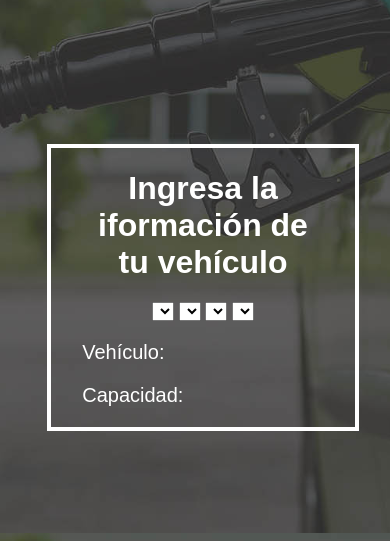
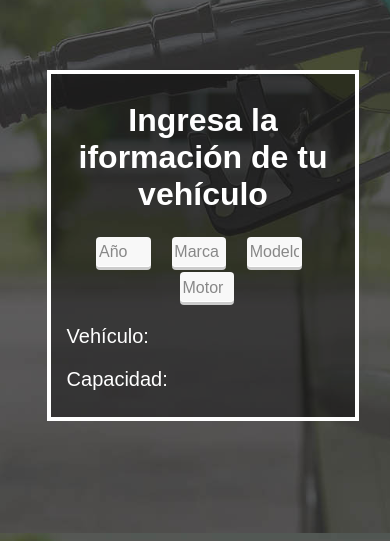
Before and after one commit to amicavi/tank_capacity, a plain HTML site: page index.html in a window 390 px wide. Shown: the part 311-852 px from the top of the page. Drawn offline with Linux system fonts and the light colour scheme.

Commit message:
added, masic markup design, responsive styles are missing

```diff
--- a/app/assets/style.scss
+++ b/app/assets/style.scss
@@ -1,6 +1,7 @@
 $font-properties: sans-serif, #fff;
 $standard-border: 4px solid #fff;
 $sides-space: 0px 10%;
+$transparency-black: rgba(0, 0, 0, 0.39);
 
 @mixin fonts-project ($family,$color) {
   font-family: $family;
@@ -37,20 +38,56 @@ header {
 
   .title-box {
     color: #fff;
+
+    img{
+      padding: 3% 0px;
+    }
   }
 }
 
 main {
-  @include container-centered(60%);
+  @include container-centered(50%);
 
   .content {
     width: 100%;
-    padding: $sides-space;
+    padding: 2% 5%;
     border: $standard-border;
+    background: $transparency-black;
 
     .answer-box {
       font-size: 20px;
       text-align: left;
     }
+
+    select {
+      width: 20%;
+      height: 30px;
+      margin: 1% 3%;
+      padding: 0 1%;
+      -webkit-border-radius:4px;
+      -moz-border-radius:4px;
+      border-radius:4px;
+      -webkit-box-shadow: 0 3px 0 #ccc, 0 -1px #fff inset;
+      -moz-box-shadow: 0 3px 0 #ccc, 0 -1px #fff inset;
+      box-shadow: 0 3px 0 #ccc, 0 -1px #fff inset;
+      background: #f8f8f8;
+      color:#888;
+      font-size: 1em;
+      border:none;
+      outline:none;
+      display: inline-block;
+      -webkit-appearance:none;
+      -moz-appearance:none;
+      appearance:none;
+      cursor:pointer;
+
+      &:first-child{
+       margin-left: 0px;
+      }
+
+      &:last-child{
+       margin-right: 0px;
+      }
+    }
   }
 }
--- a/index.html
+++ b/index.html
@@ -17,10 +17,30 @@
         <div class="content-box">
           <h1>Ingresa la iformación de tu vehículo</h1>
           <div class="selects-box">
-            <select class="select" name="year"></select>
-            <select class="select" name="make"></select>
-            <select class="select" name="model"></select>
-            <select class="select" name="engine"></select>
+            <select class="select" name="year">
+              <option>Año</option>
+              <option>test</option>
+              <option>test</option>
+              <option>test</option>
+            </select>
+            <select class="select" name="make">
+              <option>Marca</option>
+              <option>test</option>
+              <option>test</option>
+              <option>test</option>
+            </select>
+            <select class="select" name="model">
+              <option>Modelo</option>
+              <option>test</option>
+              <option>test</option>
+              <option>test</option>
+            </select>
+            <select class="select" name="engine">
+              <option>Motor</option>
+              <option>test</option>
+              <option>test</option>
+              <option>test</option>
+            </select>
           </div>
           <div class="answer-box">
             <p>Vehículo:</p>
```
Also changed, not shown: app/assets/style.css, 1 other file.
